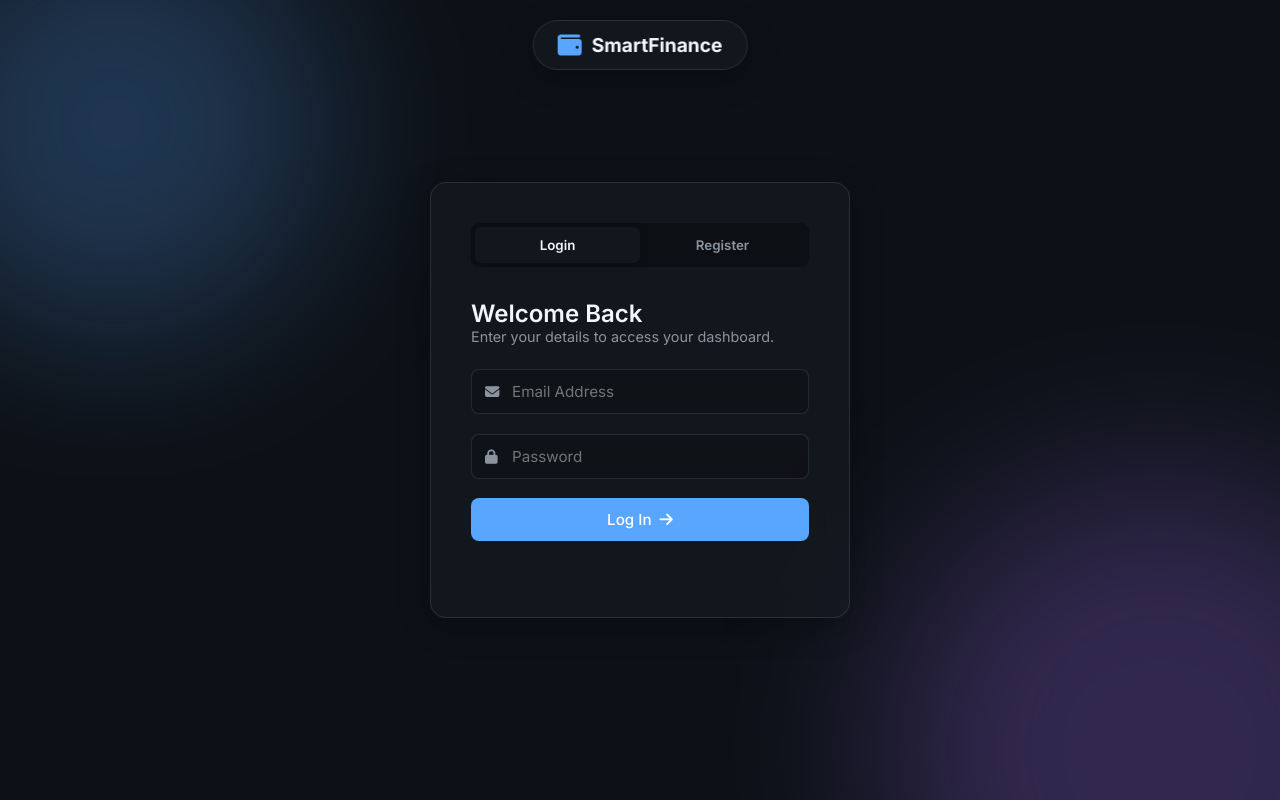
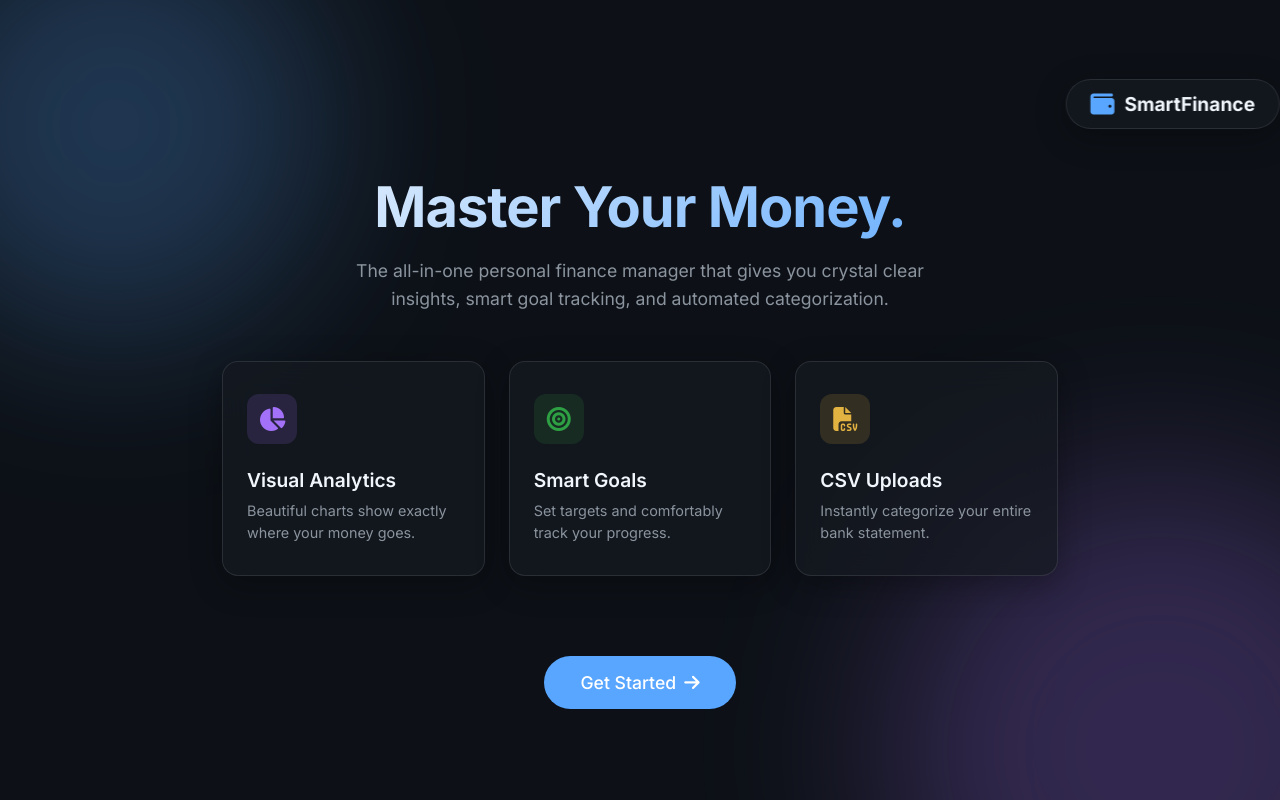
Before and after one commit to varunshashidhara/Smart-Personal-Finance-Manager, a website: page public/index.html in a window 1280 px wide. Shown: the top 800 px of the page. Drawn offline with nearby package versions, Linux system fonts and the light colour scheme.

Commit message:
Add interactive welcome screen before authentication

```diff
--- a/public/css/style.css
+++ b/public/css/style.css
@@ -231,6 +231,106 @@ select:focus {
     flex-direction: column;
     align-items: center;
     justify-content: center;
+}
+
+/* === WELCOME SCREEN === */
+.welcome-container {
+    padding: 2rem;
+    max-width: 900px;
+    width: 100%;
+    z-index: 10;
+}
+
+.text-center {
+    text-align: center;
+}
+
+.hero-title {
+    font-size: 3.5rem;
+    font-weight: 700;
+    margin-bottom: 1rem;
+    background: linear-gradient(135deg, var(--text-main), var(--primary));
+    -webkit-background-clip: text;
+    -webkit-text-fill-color: transparent;
+    letter-spacing: -1px;
+}
+
+.hero-subtitle {
+    font-size: 1.1rem;
+    max-width: 600px;
+    margin: 0 auto 3rem auto;
+    line-height: 1.6;
+}
+
+.features-grid {
+    display: grid;
+    grid-template-columns: repeat(3, 1fr);
+    gap: 1.5rem;
+    margin-bottom: 3rem;
+}
+
+.feature-card {
+    padding: 2rem 1.5rem;
+    text-align: left;
+    transition: var(--transition);
+}
+
+.feature-card:hover {
+    transform: translateY(-5px);
+    box-shadow: 0 12px 40px rgba(0, 0, 0, 0.4);
+    border-color: rgba(255, 255, 255, 0.2);
+}
+
+.feature-icon {
+    width: 50px;
+    height: 50px;
+    border-radius: 12px;
+    display: grid;
+    place-items: center;
+    font-size: 1.5rem;
+    margin-bottom: 1.5rem;
+}
+
+.feature-card h3 {
+    margin-bottom: 0.5rem;
+    font-size: 1.2rem;
+}
+
+.feature-card p {
+    color: var(--text-muted);
+    font-size: 0.9rem;
+    line-height: 1.5;
+}
+
+.highlight-info {
+    color: var(--info);
+    background: rgba(163, 113, 247, 0.15);
+}
+
+.highlight-success {
+    color: var(--success);
+    background: rgba(46, 160, 67, 0.15);
+}
+
+.highlight-warning {
+    color: var(--warning);
+    background: rgba(227, 179, 65, 0.15);
+}
+
+.btn-lg {
+    padding: 16px 36px;
+    font-size: 1.1rem;
+    border-radius: 30px;
+}
+
+@media (max-width: 768px) {
+    .features-grid {
+        grid-template-columns: 1fr;
+    }
+
+    .hero-title {
+        font-size: 2.5rem;
+    }
 }
 
 /* === AUTH SCREEN === */
--- a/public/index.html
+++ b/public/index.html
@@ -27,8 +27,46 @@
     <div class="blob blob-1"></div>
     <div class="blob blob-2"></div>
 
+    <!-- WELCOME / LANDING SCREEN -->
+    <div id="welcome-screen" class="screen full-center active">
+        <nav class="auth-nav glass-panel" style="position: relative; margin-bottom: 2rem;">
+            <div class="logo">
+                <i class="fa-solid fa-wallet"></i>
+                <span>SmartFinance</span>
+            </div>
+        </nav>
+
+        <div class="welcome-container text-center">
+            <h1 class="hero-title">Master Your Money.</h1>
+            <p class="hero-subtitle subtitle">The all-in-one personal finance manager that gives you crystal clear
+                insights, smart goal tracking, and automated categorization.</p>
+
+            <div class="features-grid">
+                <div class="feature-card glass-panel">
+                    <div class="feature-icon highlight-info"><i class="fa-solid fa-chart-pie"></i></div>
+                    <h3>Visual Analytics</h3>
+                    <p>Beautiful charts show exactly where your money goes.</p>
+                </div>
+                <div class="feature-card glass-panel">
+                    <div class="feature-icon highlight-success"><i class="fa-solid fa-bullseye"></i></div>
+                    <h3>Smart Goals</h3>
+                    <p>Set targets and comfortably track your progress.</p>
+                </div>
+                <div class="feature-card glass-panel">
+                    <div class="feature-icon highlight-warning"><i class="fa-solid fa-file-csv"></i></div>
+                    <h3>CSV Uploads</h3>
+                    <p>Instantly categorize your entire bank statement.</p>
+                </div>
+            </div>
+
+            <button id="get-started-btn" class="btn btn-primary btn-lg mt-2">
+                Get Started <i class="fa-solid fa-arrow-right"></i>
+            </button>
+        </div>
+    </div>
+
     <!-- AUTHENTICATION SCREEN -->
-    <div id="auth-screen" class="screen full-center active">
+    <div id="auth-screen" class="screen full-center">
         <!-- Navbar for auth screen -->
         <nav class="auth-nav glass-panel">
             <div class="logo">
--- a/public/js/app.js
+++ b/public/js/app.js
@@ -10,6 +10,7 @@ let appState = {
 // DOM Elements
 const els = {
     screens: {
+        welcome: document.getElementById('welcome-screen'),
         auth: document.getElementById('auth-screen'),
         dashboard: document.getElementById('dashboard-screen')
     },
@@ -48,16 +49,24 @@ const checkAuth = () => {
     } else {
         localStorage.removeItem('token');
         appState.isAuthenticated = false;
-        showAuth();
+        showWelcome();
     }
+};
+
+const showWelcome = () => {
+    els.screens.dashboard.classList.remove('active');
+    els.screens.auth.classList.remove('active');
+    els.screens.welcome.classList.add('active');
 };
 
 const showAuth = () => {
     els.screens.dashboard.classList.remove('active');
+    els.screens.welcome.classList.remove('active');
     els.screens.auth.classList.add('active');
 };
 
 const showDashboard = async () => {
+    els.screens.welcome.classList.remove('active');
     els.screens.auth.classList.remove('active');
     els.screens.dashboard.classList.add('active');
 
@@ -256,6 +265,11 @@ window.addFundsToGoal = async (id) => {
 
 // --- EVENTS ---
 
+// Welcome Listener
+document.getElementById('get-started-btn').addEventListener('click', () => {
+    showAuth();
+});
+
 // Auth Listeners
 document.getElementById('login-tab').addEventListener('click', (e) => {
     e.target.classList.add('active');
```
